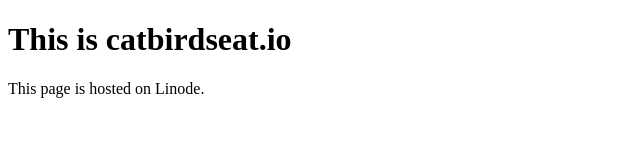
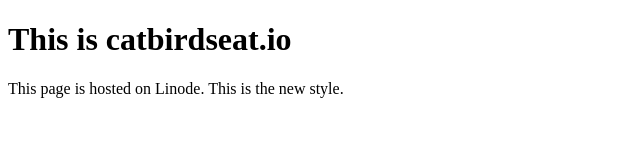
Before and after one commit to catbirdseatio/video_background, a plain HTML site: page index.html in a window 1280 px wide. Shown: the whole page, without its empty margins (0-640 px from the left). Drawn offline with Linux system fonts and the light colour scheme.

Commit message:
small change

```diff
--- a/index.html
+++ b/index.html
@@ -8,6 +8,6 @@
 </head>
 <body>
     <h1>This is catbirdseat.io</h1>
-    <p>This page is hosted on Linode.</p>
+    <p>This page is hosted on Linode. This is the new style.</p>
 </body>
 </html>
```
